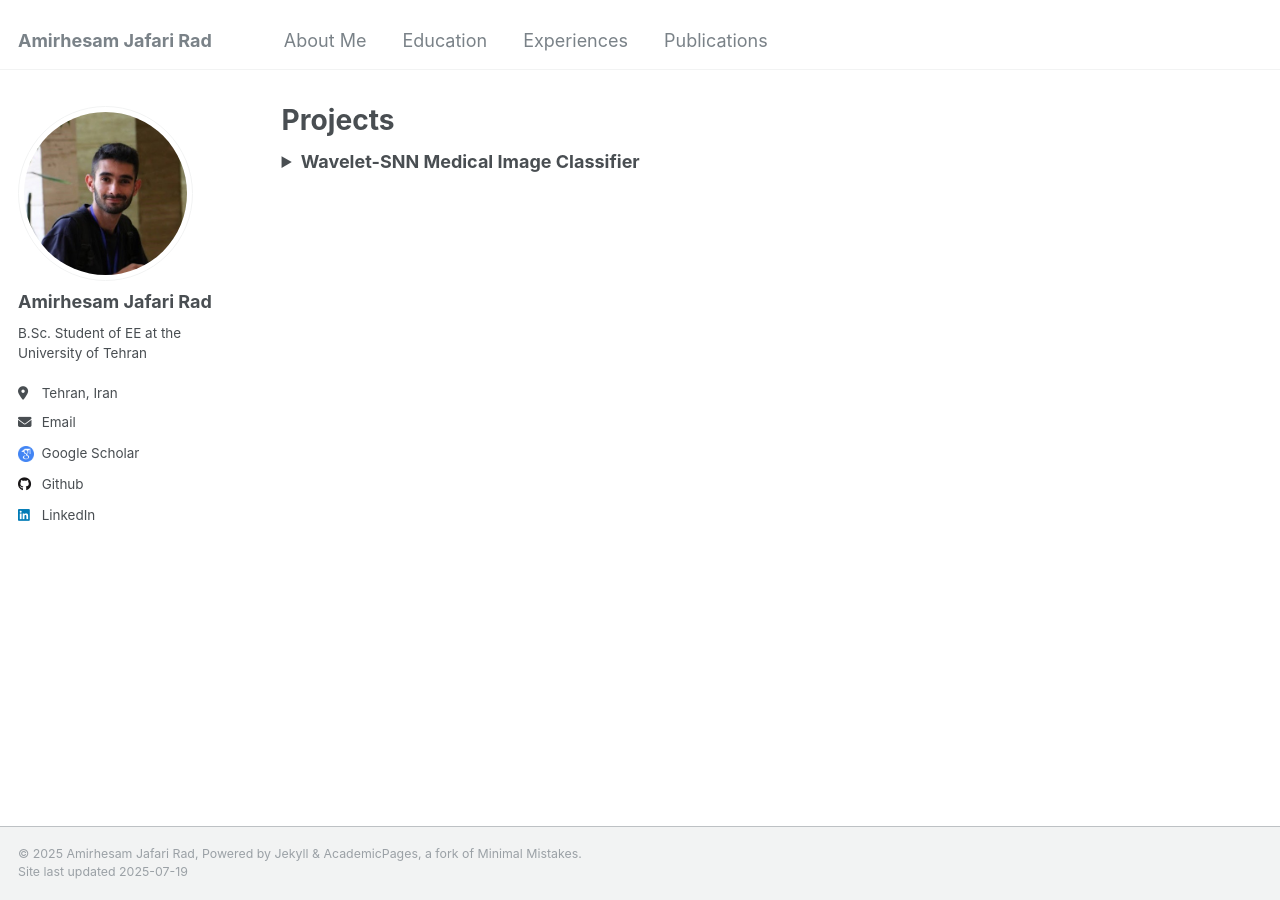
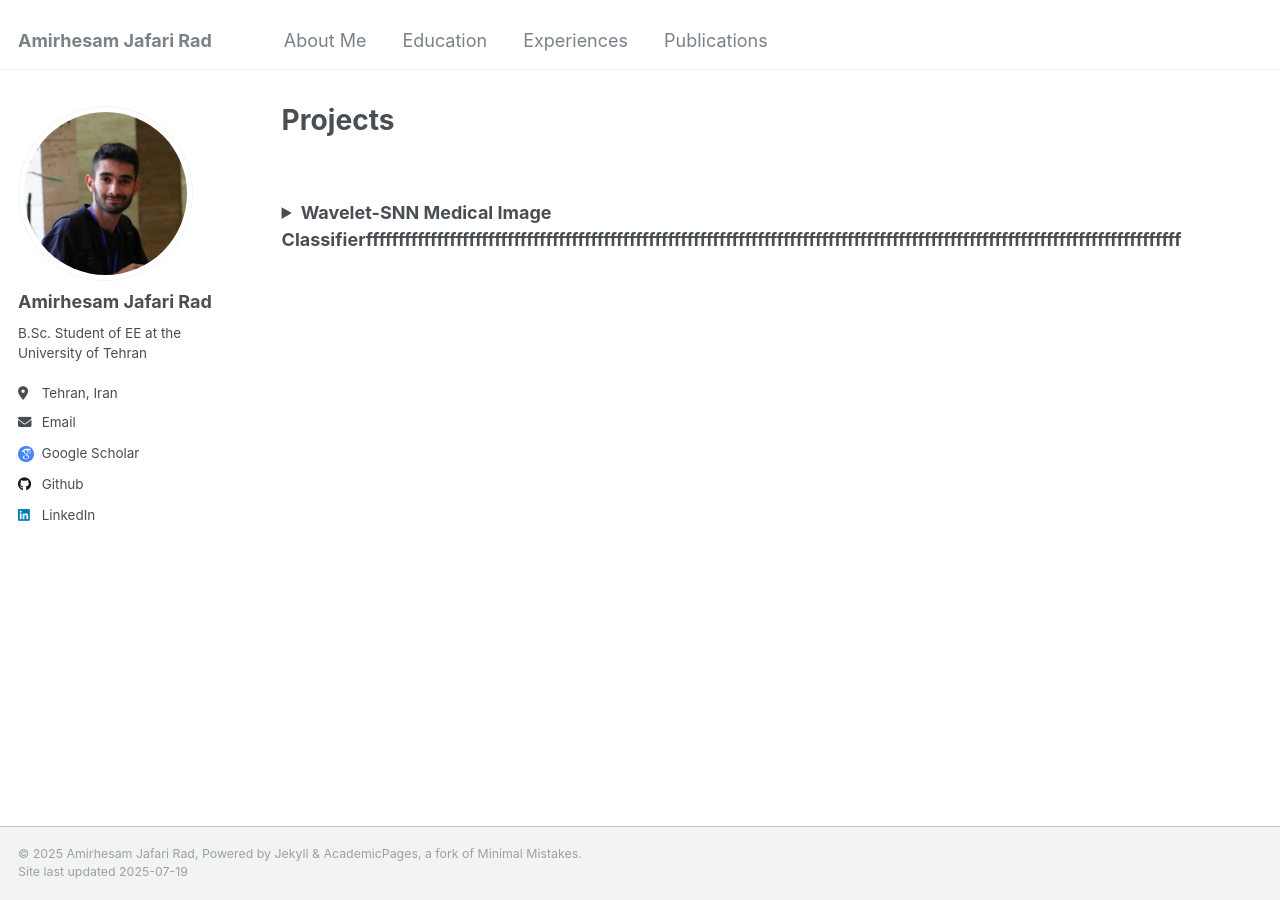
Before and after one commit to amirhjrad/amirhjrad.github.io, a Jekyll site: the page built from _pages/projects.md, in a window 1280 px wide. Built offline with Jekyll 4.4.1, drawn with Linux system fonts in a browser that asks for light colours.

Commit message:
modified:   _pages/projects.md

```diff
--- a/_pages/projects.md
+++ b/_pages/projects.md
@@ -3,11 +3,11 @@ permalink: /projects/
 title: "Projects"
 author_profile: true
 ---
+<br>
 
 <details>
-  <br>
   <summary>
-    <strong>Wavelet-SNN Medical Image Classifier</strong>
+    <strong>Wavelet-SNN Medical Image Classifierfffffffffffffffffffffffffffffffffffffffffffffffffffffffffffffffffffffffffffffffffffffffffffffffffffffffffffffffffffffffffffffff</strong>
   </summary>
   <p>
     This project leverages wavelet-transformed grayscale medical images and uses a spiking neural network (SNN) built with PyTorch and snntorch to perform classification. It's part of a broader research focus intersecting biomedical image analysis and neuromorphic computing.
```
